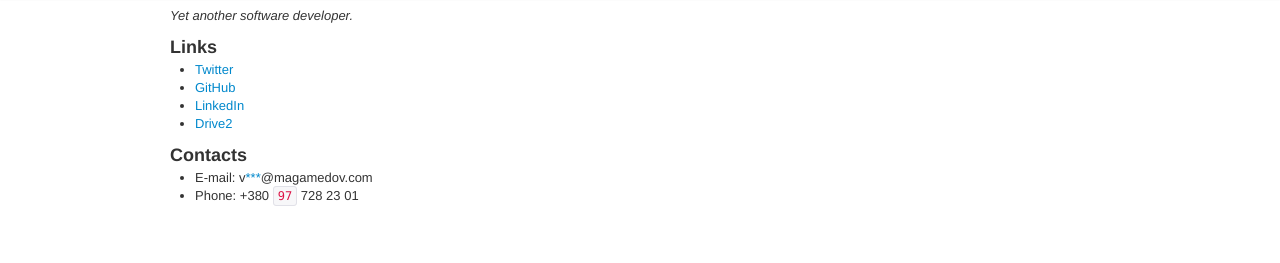
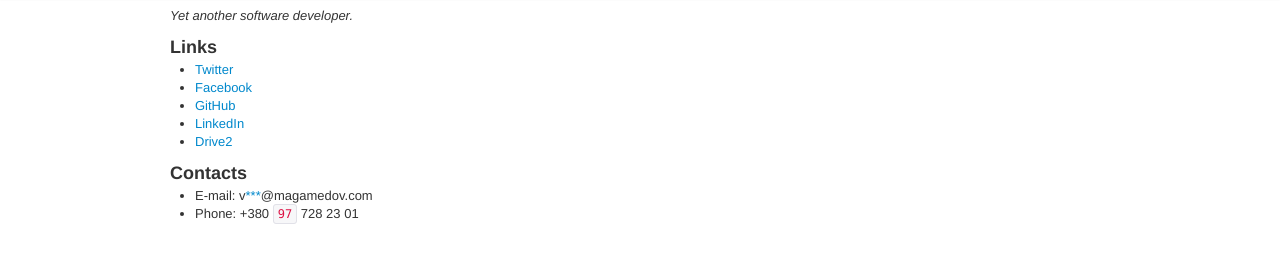
Before and after one commit to vmagamedov/vmagamedov.github.com, a plain HTML site: page index.html in a window 1280 px wide. Shown: the part 43-306 px from the top of the page. Drawn offline with Linux system fonts and the light colour scheme.

Commit message:
Update index.html

```diff
--- a/index.html
+++ b/index.html
@@ -40,6 +40,7 @@ __   ___ __ ___   __ _  __ _  __ _ _ __ ___   ___  __| | _____   __
             <h3>Links</h3>
             <ul>
                 <li><a href="https://twitter.com/vmagamedov" target="_blank">Twitter</a></li>
+                <li><a href="https://www.facebook.com/vmagamedov" target="_blank">Facebook</a></li>
                 <li><a href="https://github.com/vmagamedov" target="_blank">GitHub</a></li>
                 <li><a href="https://www.linkedin.com/in/vmagamedov" target="_blank">LinkedIn</a></li>
                 <li><a href="https://www.drive2.ru/users/vmagamedov/" target="_blank">Drive2</a></li>
```
